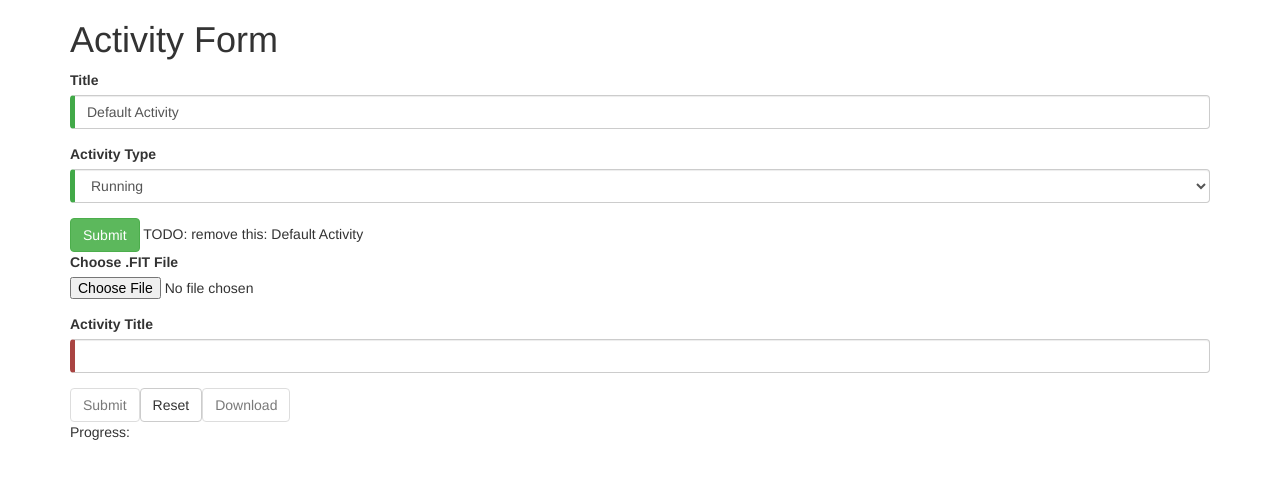
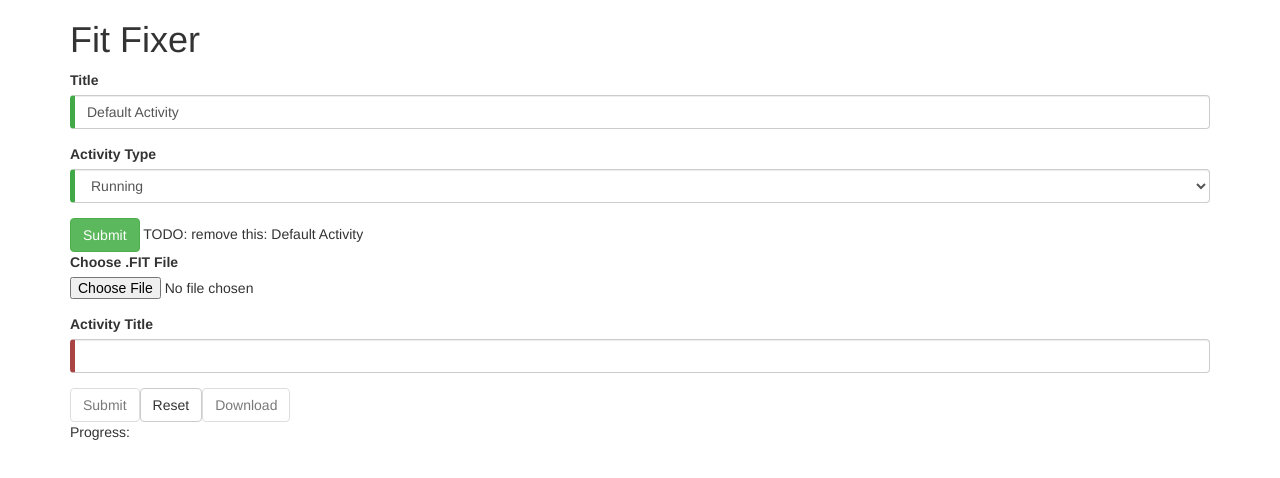
Before and after one commit to agussman/garmin-fit-fix, an Angular app in the folder fit-convert-ng5/: page / in a window 1280 px wide. Shown: the top 478 px of the page. Built offline with nearby package versions, Linux system fonts and the light colour scheme; what ngx-file-drop would draw is missing.

Commit message:
Messing with @angular/material for nested form dropdowns

```diff
--- a/fit-convert-ng5/src/app/activity-form/activity-form.component.html
+++ b/fit-convert-ng5/src/app/activity-form/activity-form.component.html
@@ -1,5 +1,5 @@
 <div class="container">
-    <h1>Activity Form</h1>
+    <h1>Fit Fixer</h1>
     <form (ngSubmit)="onSubmit()" #activityForm="ngForm">
       <div class="form-group">
         <label for="title">Title</label>
@@ -28,8 +28,6 @@
     <div class="form-group">
         <label for="fileDescription">Activity Title</label>
         <input type="text" class="form-control" id='fileDescription' required name='fileDescription' formControlName='fileDescription'>
-
-
           <div *ngIf='fileDescription.invalid && (fileDescription.dirty || fileDescription.touched)'>
             <div *ngIf='fileDescription.errors.required'>
                 Content is required.
@@ -49,6 +47,8 @@
   </form>
 
 
+
+
   Progress:
 <div style='width:%;background-color:#007cae;'><span *ngIf='uploadProgress > 25'>%</span></div>
 
--- a/fit-convert-ng5/src/app/activity-form/activity-form.component.ts
+++ b/fit-convert-ng5/src/app/activity-form/activity-form.component.ts
@@ -32,6 +32,11 @@ export class ActivityFormComponent implements OnInit {
   fileUploadSub: any;
   serverResponse: any = null;
   //fileBlob = new Blob([data], { type: 'text/xml' })
+
+  my_menu = {
+    'main1': ['sub1', 'sub2'],
+    'main2': ['sub1', 'sub2', 'sub3'],
+  };
 
 
   @ViewChild('myInput')
@@ -107,7 +112,7 @@ export class ActivityFormComponent implements OnInit {
         console.log(this.myFileInput.nativeElement.files);
         this.myFileInput.nativeElement.value = "";
         console.log(this.myFileInput.nativeElement.files);
-        statusNgForm.resetForm({});
+        //statusNgForm.resetForm({});
     }
 
     handleDownload() {
--- a/fit-convert-ng5/src/app/app.module.ts
+++ b/fit-convert-ng5/src/app/app.module.ts
@@ -3,6 +3,7 @@ import { NgModule } from '@angular/core';
 import { FormsModule, ReactiveFormsModule }   from '@angular/forms';
 import { HttpClientModule } from "@angular/common/http";;
 import { AppComponent } from './app.component';
+import { MatButtonModule, MatMenuModule } from '@angular/material';
 
 import { FileDropModule } from 'ngx-file-drop';
 
```
